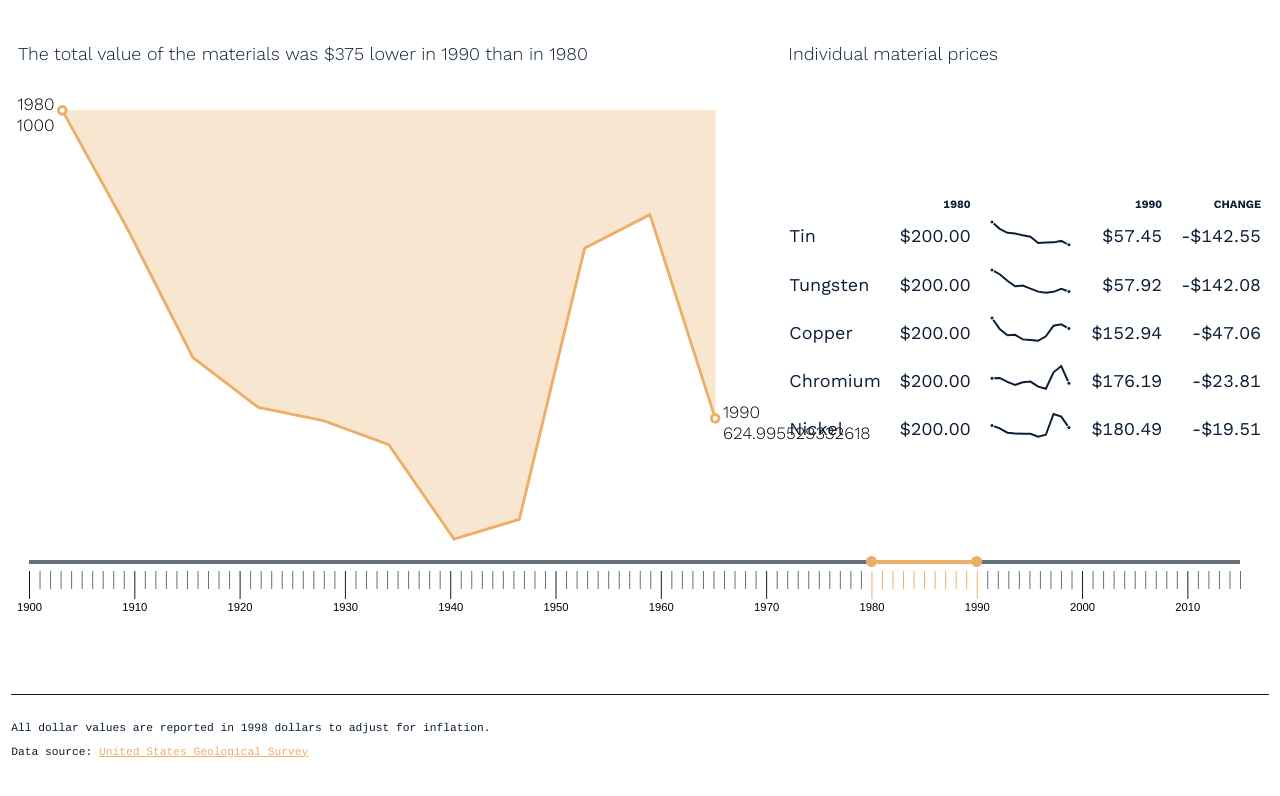
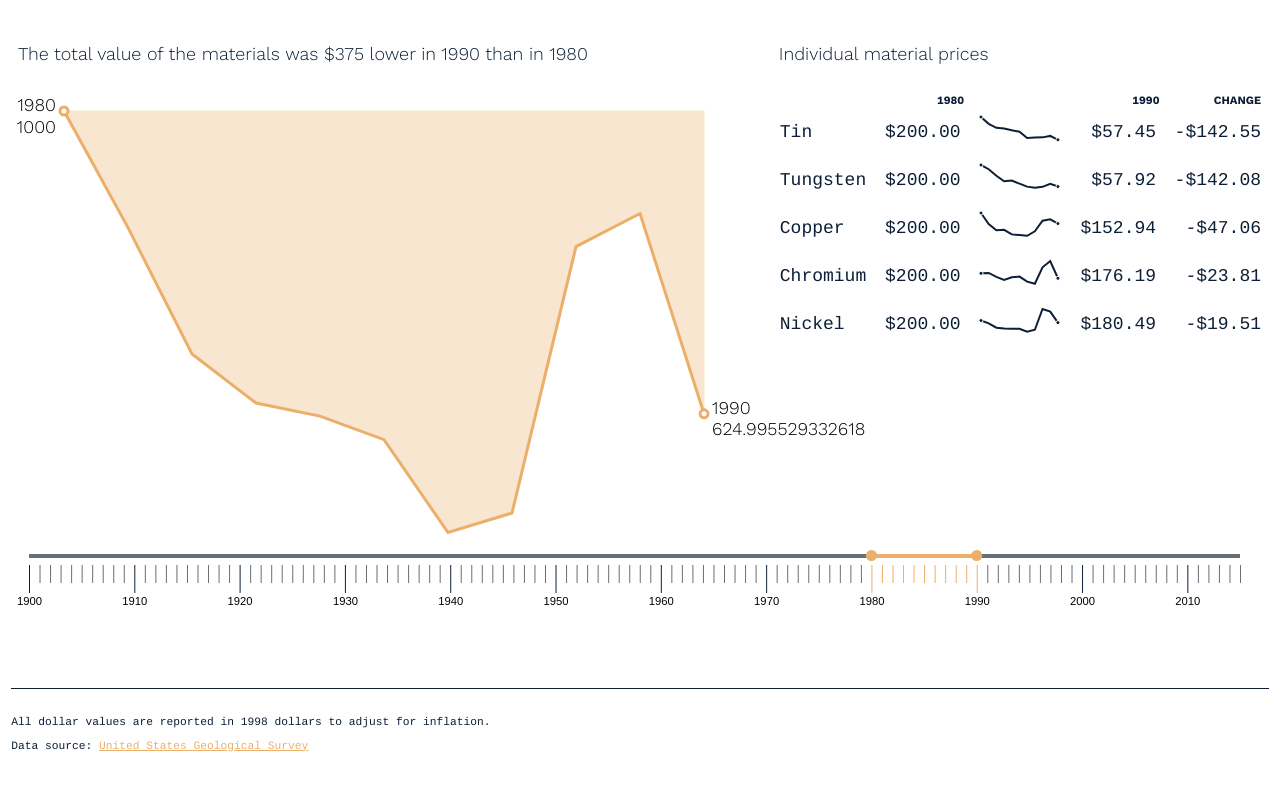
Before and after one commit to darthmall/simon-ehrlich-wager, a plain HTML site: page index.html in a window 1280 px wide. Shown: the part 55-851 px from the top of the page. Drawn offline with nearby package versions, Linux system fonts and the light colour scheme.

Commit message:
Fix table jitter

```diff
--- a/css/style.css
+++ b/css/style.css
@@ -65,6 +65,7 @@ figure {
   display: flex;
   flex-direction: column;
   margin: 0;
+  min-width: 425px;
 }
 
 figcaption {
@@ -92,12 +93,18 @@ th {
 }
 
 td {
+  font-family: var(--monospace);
   height: 2.56em;
 }
 
-td + td,
-th + th {
-  padding-left: 1em;
+td:not(:first-child),
+th:not(:first-child) {
+  padding-left: 0.5em;
+}
+
+td:not(:last-child),
+th:not(:last-child) {
+  padding-right: 0.5em;
 }
 
 table .numeric {
@@ -205,6 +212,14 @@ table .numeric {
     text-align: left;
   }
 
+  #price-table {
+    min-width: 26.844em;
+  }
+
+  table {
+    margin: 0;
+  }
+
   .hbox {
     display: flex;
     flex-direction: row;
```
Also changed, not shown: main.js.
